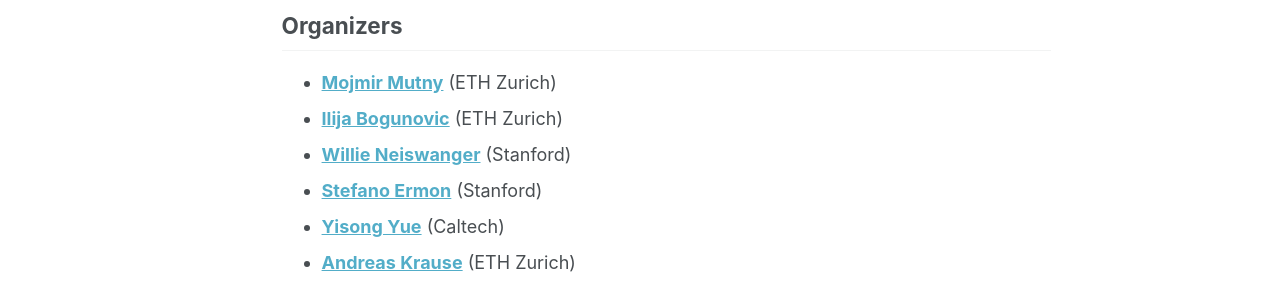
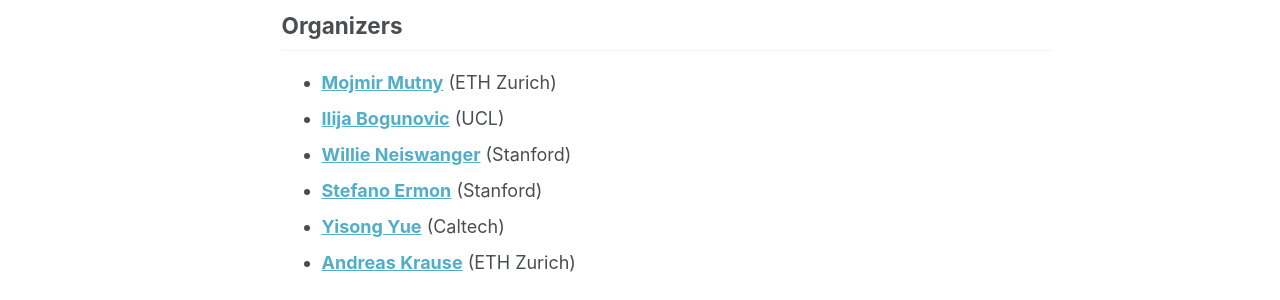
Before and after one commit to realworldml/icml2022, a Jekyll site: the page built from _pages/about.md, in a window 1280 px wide. Shown: the part 875-1175 px from the top of the page. Built offline with Jekyll 4.4.1, drawn with Linux system fonts in a browser that asks for light colours.

```diff
--- a/_pages/about.md
+++ b/_pages/about.md
@@ -54,7 +54,7 @@ Please see the [Call for papers](/cfp/) for submission instructions.
 Organizers
 ------
 * **[Mojmir Mutny](https://mojmirmutny.github.io)** (ETH Zurich)
-* **[Ilija Bogunovic](https://ilijabogunovic.com)** (ETH Zurich)
+* **[Ilija Bogunovic](https://ilijabogunovic.com)** (UCL)
 * **[Willie Neiswanger](https://www.cs.cmu.edu/~wdn/)** (Stanford)
 * **[Stefano Ermon](https://cs.stanford.edu/~ermon/)** (Stanford)
 * **[Yisong Yue](http://www.yisongyue.com/)** (Caltech)
```
Also changed, not shown: _pages/organizers.md (+1 -1 lines).
